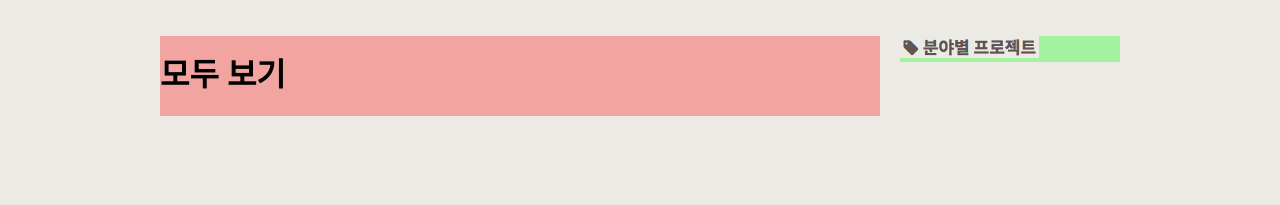
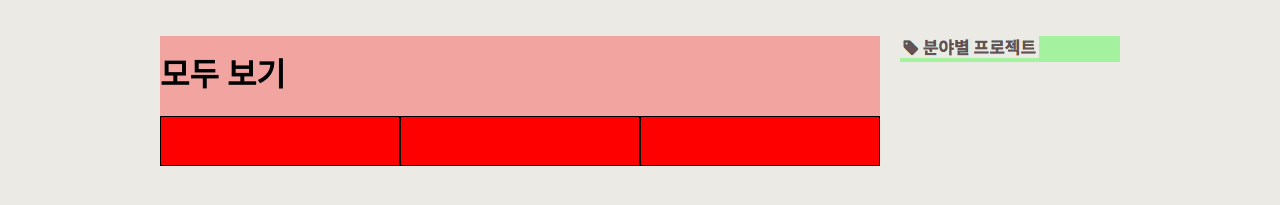
Before and after one commit to Fastcampus-WPS-5th/HTML-CSS, a plain HTML site: page tumblbug/projects.html in a window 1280 px wide. Shown: the part 63-268 px from the top of the page. Drawn offline with nearby package versions, Linux system fonts and the light colour scheme; files that its build step writes are made by us from their sources.

Commit message:
ul.project-list, li.project-card추가 및 card 3등분 배열

```diff
--- a/tumblbug/projects.html
+++ b/tumblbug/projects.html
@@ -30,8 +30,10 @@
     <div class="container">
       <section class="container-section">
         <h1>모두 보기</h1>
-        <ul>
-          <li></li>
+        <ul class="project-list">
+          <li class="project-card"></li>
+          <li class="project-card"></li>
+          <li class="project-card"></li>
         </ul>
       </section>
       <aside class="container-aside">
--- a/tumblbug/scss/projects.scss
+++ b/tumblbug/scss/projects.scss
@@ -73,3 +73,14 @@ nav.top-nav {
     background-color: rgba(0, 255, 0, 0.3);
   }
 }
+section.container-section ul.project-list {
+
+  li.project-card {
+    float: left;
+    width: 240px;
+    height: 50px;
+    background-color: red;
+    border: 1px solid black;
+    box-sizing: border-box;
+  }
+}
```
